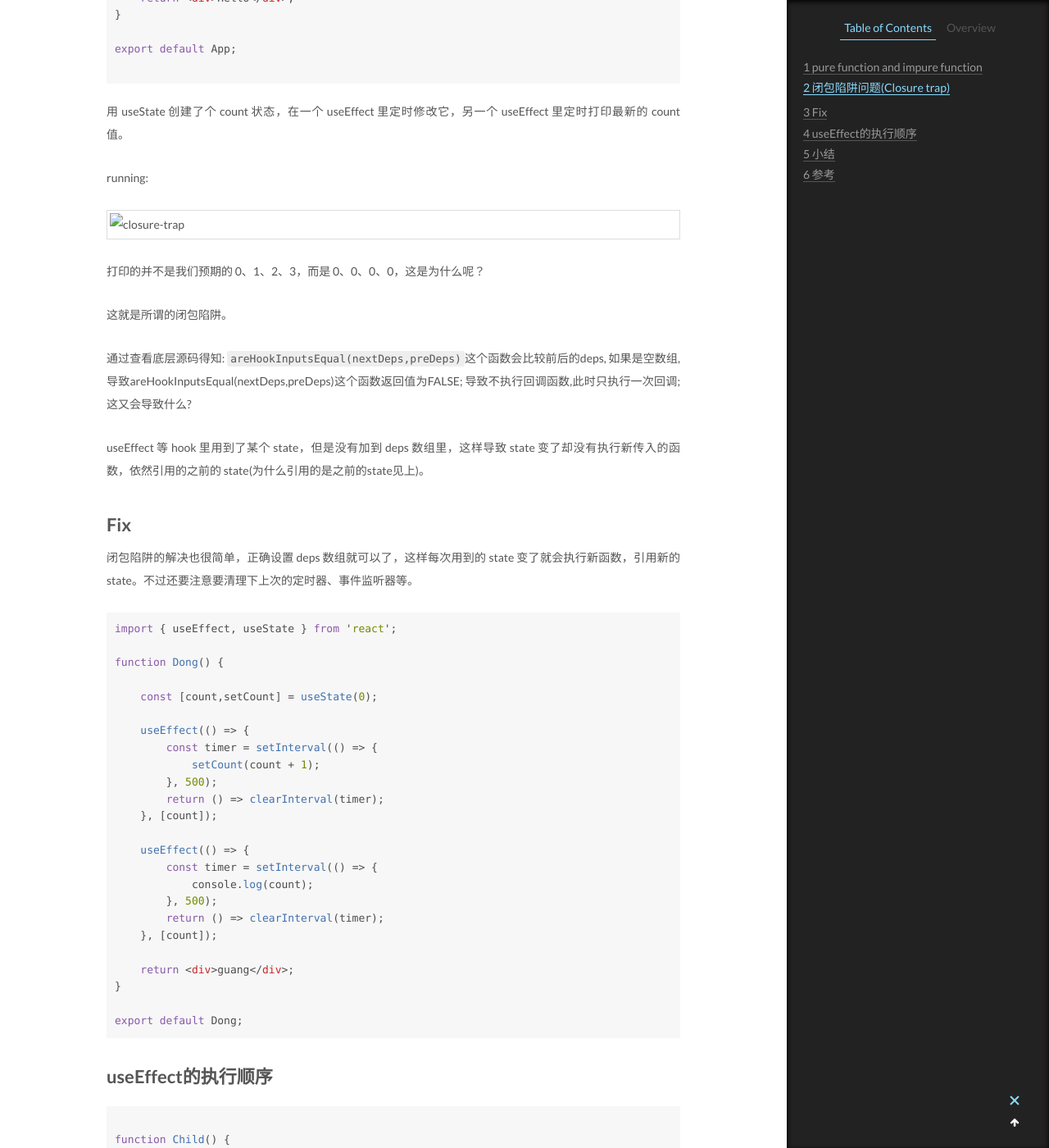
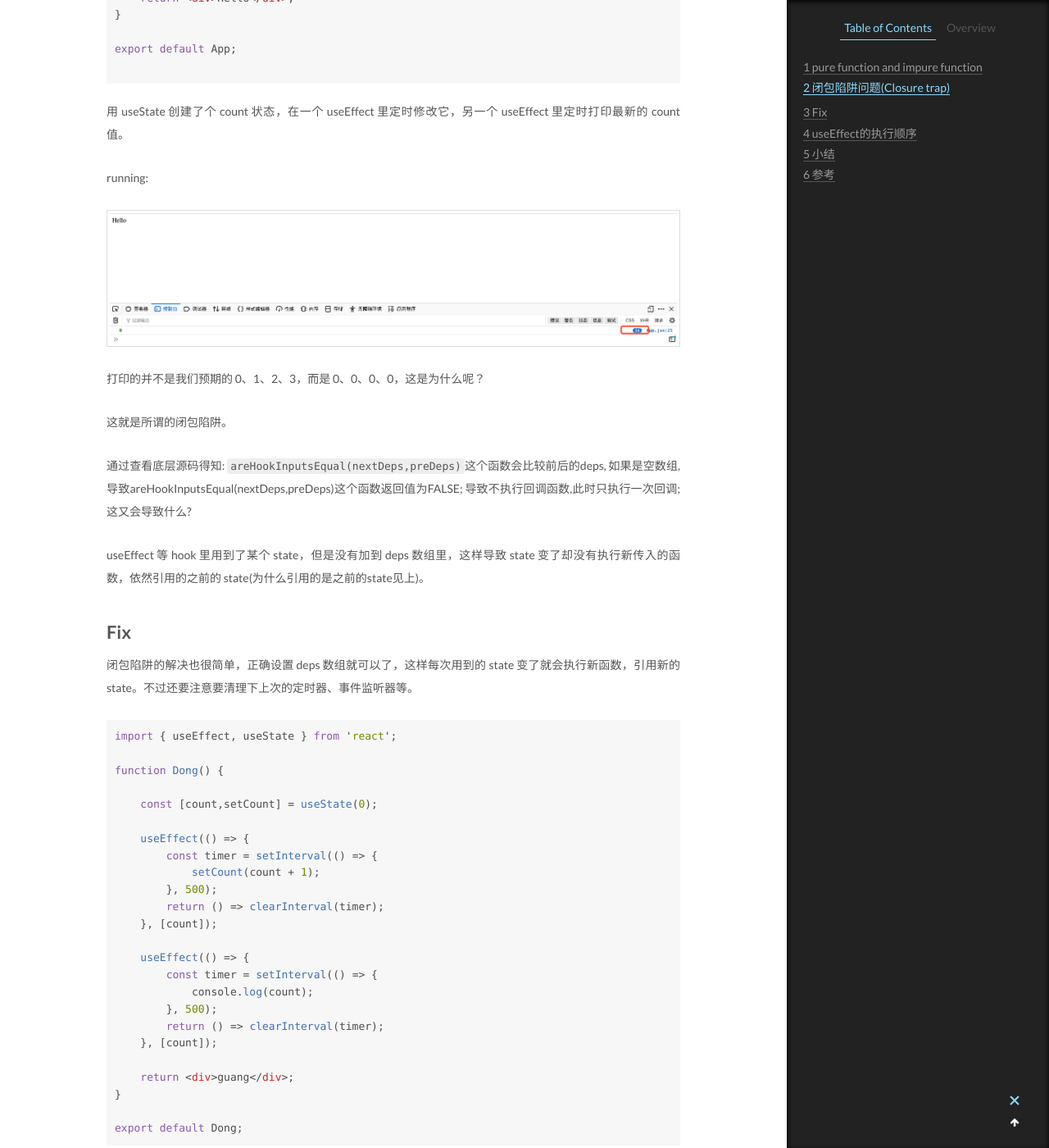
Before and after one commit to richard1230/richard1230.github.io, a Jekyll site: the page built from _posts/2022/2022-06-02-useEffect.md, in a window 1280 px wide and 1400 px high, scrolled down 1698 px. Shown: the whole window at 82% size. Built offline with Jekyll 4.4.1, drawn with Linux system fonts in a browser that asks for light colours; comment, search, counter and statistics services are not loaded.

Commit message:
picture_00

```diff
--- a/_posts/2022/2022-06-02-useEffect.md
+++ b/_posts/2022/2022-06-02-useEffect.md
@@ -84,7 +84,7 @@ export default App;
 
 running:
 
-![closure-trap](../../assets/images/closure_trap.png)
+![closure-trap](../../../../../assets/images/closure_trap.png)
 
 打印的并不是我们预期的 0、1、2、3，而是 0、0、0、0，这是为什么呢？
 
```
